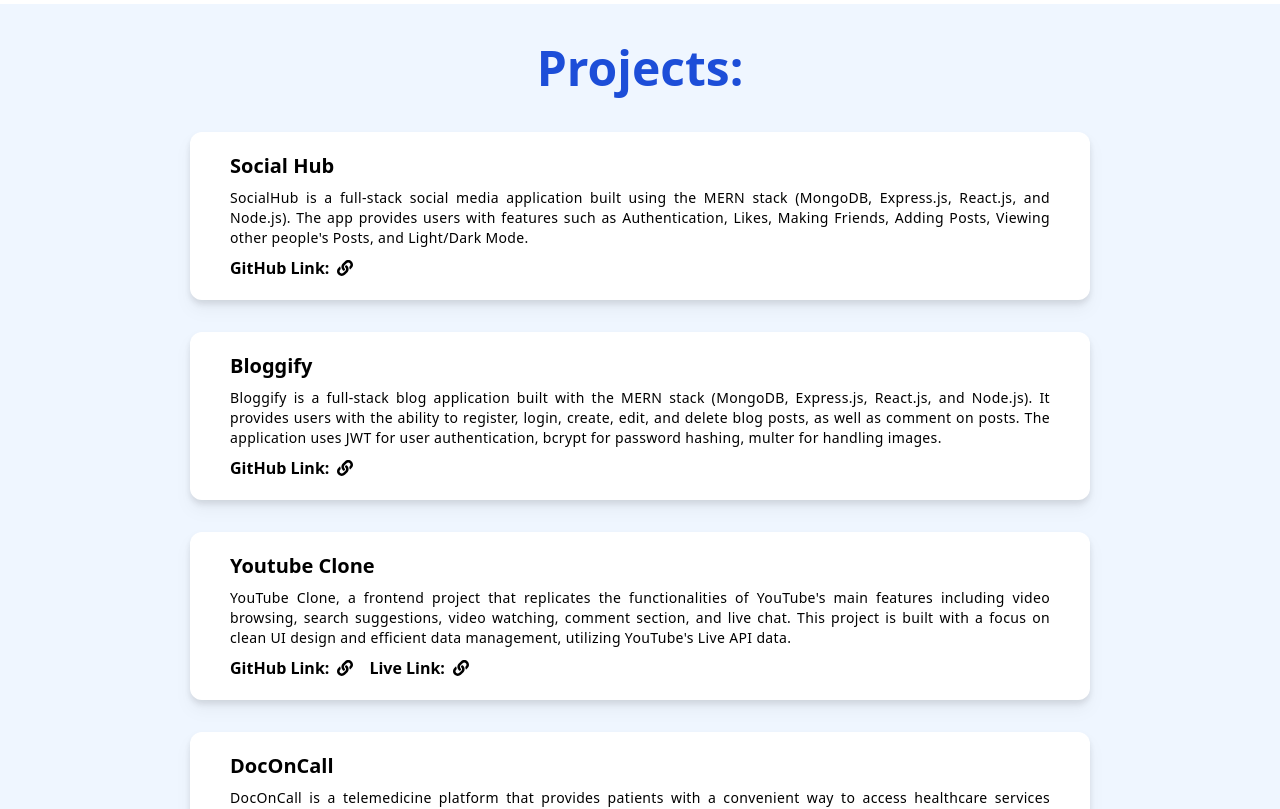
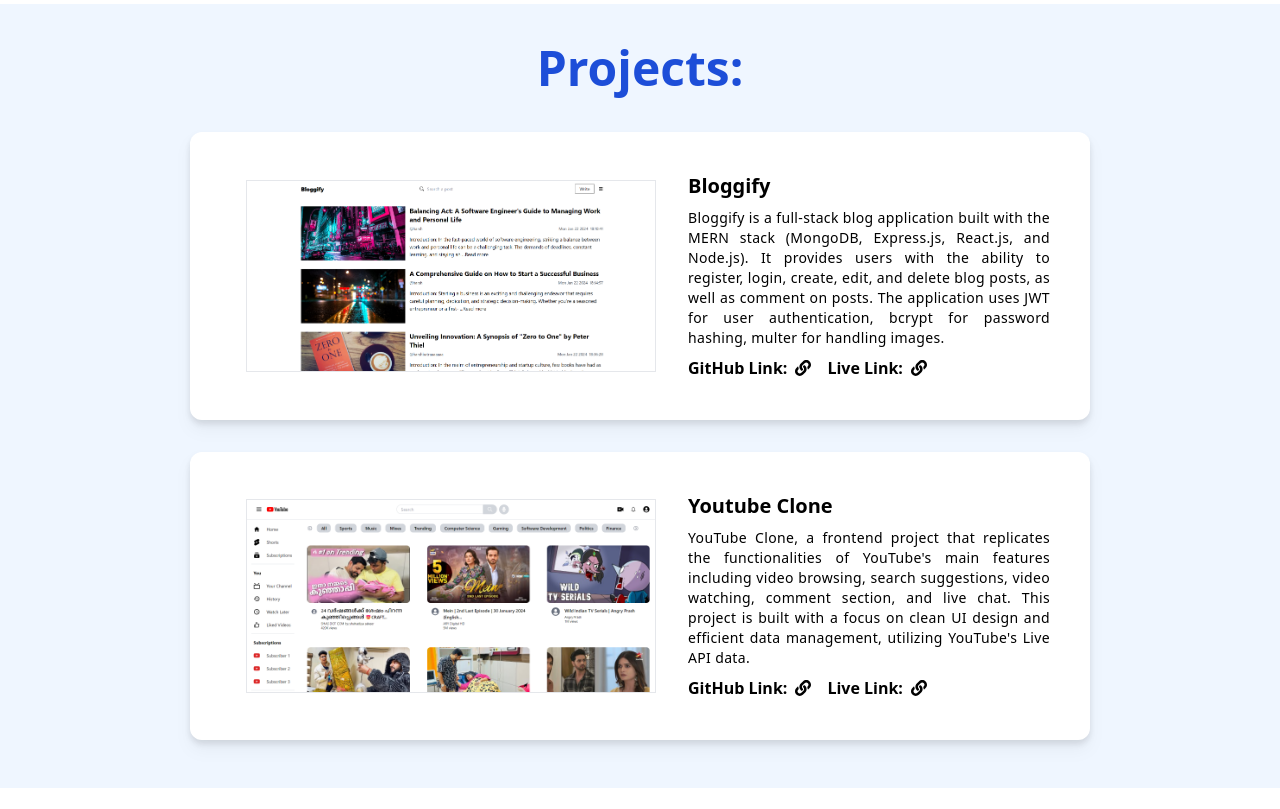
Before and after one commit to HarshBatra/MY_PORTFOLIO, a React (Create React App) app: page / in a window 1280 px wide. Shown: the part 2400-3209 px from the top of the page. Built offline with nearby package versions, Linux system fonts and the light colour scheme.

Commit message:
updated projects

```diff
--- a/src/components/Projects.jsx
+++ b/src/components/Projects.jsx
@@ -3,39 +3,25 @@ import { FaLink } from "react-icons/fa";
 
 const projects = [
   {
-    name: "Social Hub",
-    desc: "SocialHub is a full-stack social media application built using the MERN stack (MongoDB, Express.js, React.js, and Node.js). The app provides users with features such as Authentication, Likes, Making Friends, Adding Posts, Viewing other people's Posts, and Light/Dark Mode.",
-    // img: require(""),
-    githubLink: "https://github.com/HarshBatra/SocialHub",
-    liveLink: "",
-  },
-  {
     name: "Bloggify",
     desc: "Bloggify is a full-stack blog application built with the MERN stack (MongoDB, Express.js, React.js, and Node.js). It provides users with the ability to register, login, create, edit, and delete blog posts, as well as comment on posts. The application uses JWT for user authentication, bcrypt for password hashing, multer for handling images.",
-    // img: require(""),
+    img: require("../assets/images/bloggify.png"),
     githubLink: "https://github.com/HarshBatra/Bloggify",
-    liveLink: "",
+    liveLink: "https://bloggify.vercel.app/",
   },
   {
     name: "Youtube Clone",
     desc: "YouTube Clone, a frontend project that replicates the functionalities of YouTube's main features including video browsing, search suggestions, video watching, comment section, and live chat. This project is built with a focus on clean UI design and efficient data management, utilizing YouTube's Live API data.",
-    // img: require(""),
+    img: require("../assets/images/ytclone.png"),
     githubLink: "https://github.com/HarshBatra/youtube_clone",
     liveLink: "https://youtube-clone-harsh-batra.vercel.app/",
-  },
-  {
-    name: "DocOnCall",
-    desc: "DocOnCall is a telemedicine platform that provides patients with a convenient way to access healthcare services remotely. The platform is built using React.js, Tailwind CSS, Firebase for Authentication, and Google Cloud for hosting and managing the backend. This documentation provides an overview of the platform and describes the steps involved in setting up and using DocOnCall.",
-    // img: require(""),
-    githubLink: "https://github.com/HarshBatra/DocOnCall",
-    liveLink: "https://doc-on-call.vercel.app/",
   },
 ];
 
 const ProjectCard = ({ name, desc, img, githubLink, liveLink }) => {
   return (
-    <div className="bg-white drop-shadow-lg m-2 self-center w-3/4 flex flex-col md:flex-row items-center rounded-xl md:px-10 py-5">
-      {img && <img className="md:w-1/4" alt={name} src={img} />}
+    <div className="bg-white drop-shadow-lg m-2 self-center w-3/4 flex flex-col gap-4 md:flex-row items-center rounded-xl p-5 md:p-10">
+      {img && <img className="md:w-1/2 mx-4 border" alt={name} src={img} />}
       <div className="flex flex-col justify-center text-center md:justify-start md:text-left gap-2">
         <div className="font-bold text-xl">{name}</div>
         <div className="text-sm text-justify leading-5 tracking-wide">
@@ -66,7 +52,7 @@ const ProjectCard = ({ name, desc, img, githubLink, liveLink }) => {
 
 const Projects = () => {
   return (
-    <div className="flex flex-col my-10 px-10 justify-center gap-4 bg-blue-50 py-10">
+    <div className="flex flex-col my-10 md:px-10 justify-center gap-4 bg-blue-50 py-10">
       <div className="font-bold text-2xl md:text-5xl text-center text-blue-700 mb-4">
         Projects:
       </div>
```
Also changed, not shown: src/assets/images/bloggify.png (added), src/assets/images/ytclone.png (added).
